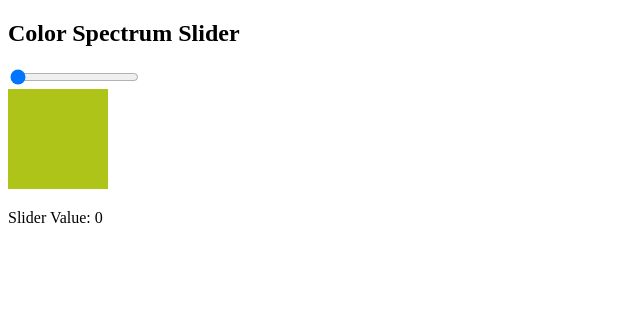
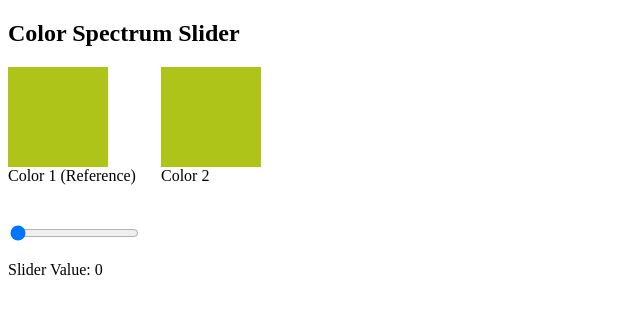
Before and after one commit to xchen793/paq-in-color-vision, a Flask app: page / in a window 1280 px wide. Shown: the top 314 px of the page, without its empty margins (0-640 px from the left). Run offline with Flask 2, Linux system fonts and the light colour scheme.

Commit message:
added reference color to html

```diff
--- a/ui_local/templates/test_ui.html
+++ b/ui_local/templates/test_ui.html
@@ -5,18 +5,65 @@
 <meta name="viewport" content="width=device-width, initial-scale=1.0">
 <title>Color Spectrum Slider</title>
 <style>
-    #color-spectrum {
+    .color-block {
         width: 100px;
         height: 100px;
+        margin-right: 20px;
+        vertical-align: top;
+    }
+
+    .color-container {
         margin-bottom: 20px;
+        overflow: hidden;
+        width: 300px
     }
+
+    .color-container .col1,
+    .color-container .col2 {
+        width: 49%;
+    }
+
+    .color-container .col1{
+        float: left;
+    }
+
+    .color-container .col2{
+        float: right;
+    }
+
+    .color-container .color-label{
+        width: 100px;
+        height: 20px;
+        text-align: center;
+        display: block;
+    }
+
+    #color-controls {
+        display: inline-block;
+        vertical-align: top;
+    }
+
 </style>
 </head>
 <body>
     <h2>Color Spectrum Slider</h2>
-    <input type="range" min="0" max="500" value="0" id="color-slider">
-    <div id="color-spectrum"></div>
-    <p id="slider-value"></p>
+
+
+    <div class="color-container">
+        <div class="col1">
+            <div class="color-block" id="fixed-color"></div>
+            <color-label for="fixed-color">Color 1 (Reference)</color-label>
+        </div>
+        <div class="col2">
+            <div class="color-block" id="color-spectrum"></div>
+            <color-label for="color-spectrum">Color 2</color-label>
+        </div>
+    </div>
+    <br>
+    <div id="color-controls">
+        <input type="range" min="0" max="500" value="0" id="color-slider">
+        <p id="slider-value"></p>
+    </div>
 
     <script>
         // Function to update color spectrum based on slider value, RGB direction, and starting color
@@ -24,6 +71,7 @@
             return function() {
                 var slider = document.getElementById("color-slider");
                 var spectrum = document.getElementById("color-spectrum");
+                var fixedColor = document.getElementById("fixed-color");
                 var sliderValue = document.getElementById("slider-value");
 
                 // Get the slider value
@@ -41,6 +89,10 @@
 
                 // Set the background color of the spectrum
                 spectrum.style.background = rgbColor;
+
+                // Set the background color of the fixed color block to the starting color
+                var startingColorRGB = 'rgb(' + startingColor.join(', ') + ')';
+                fixedColor.style.background = startingColorRGB;
 
                 // Display the slider value
                 sliderValue.textContent = "Slider Value: " + sliderPos;
```
